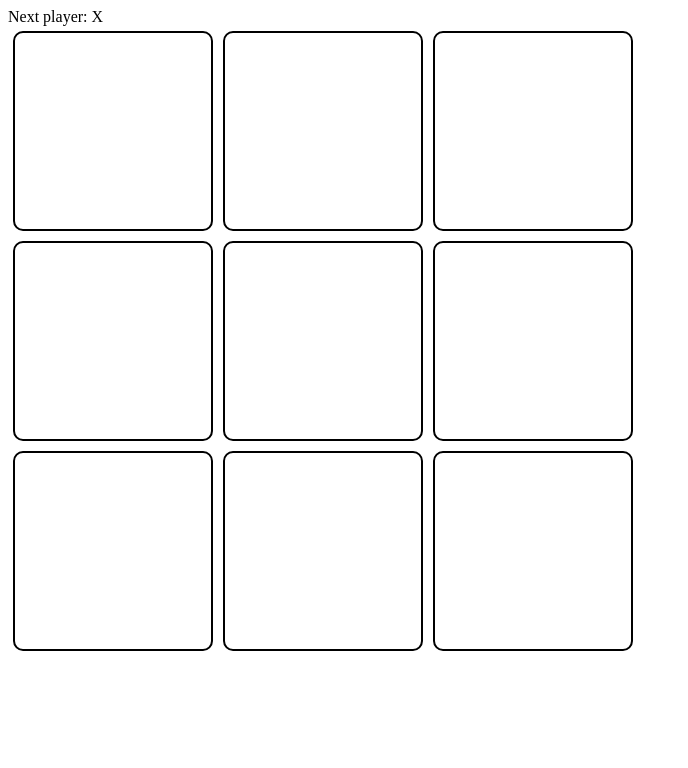
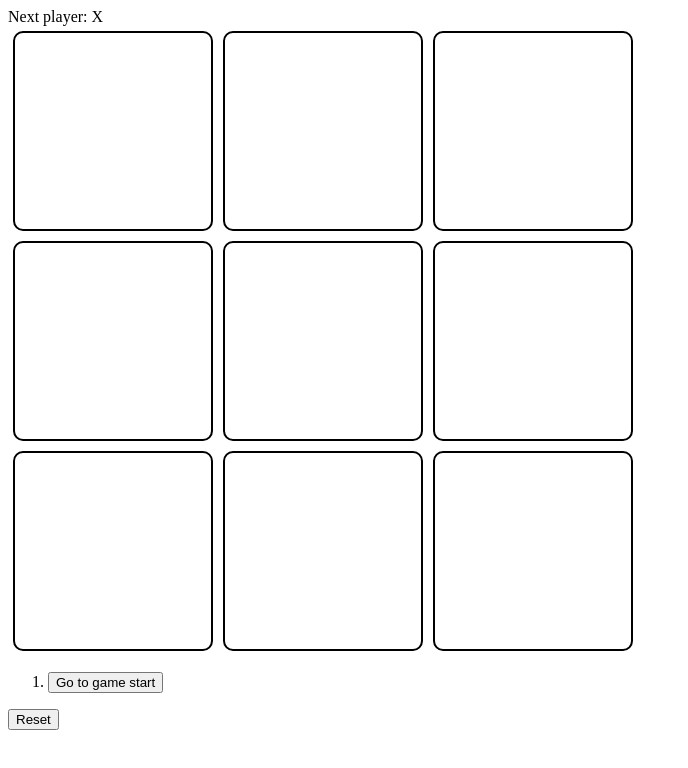
Before and after one commit to gaurav1954/Tic-Tac-Toe, a React (Vite) app: page / in a window 1280 px wide. Shown: the top 768 px of the page, without its empty margins (0-688 px from the left). Built offline with nearby package versions, Linux system fonts and the light colour scheme.

Commit message:
full backend done

```diff
--- a/src/App.jsx
+++ b/src/App.jsx
@@ -1,9 +1,9 @@
 
 import './App.css'
-import Box from './Box'
+import Game from './Game'
 function App() {
   return (
-    <Box />
+    <Game />
   )
 }
 
--- a/src/Box.jsx
+++ b/src/Box.jsx
@@ -1,27 +1,27 @@
 import { useCallback, useState } from "react"
 import Row from "./Row"
-export default function Box() {
-    const [values, setValues] = useState(new Array(9).fill(null))
-    const [nextIsX, setNextIsX] = useState(true)
+export default function Box({ values, nextIsX, onPlay }) {
     const winner = check(values)
+    let draw = 0;
+    const n = values.filter((v) => v == null)
+    if (n.length === 0)
+        draw = 1;
     let status;
     if (winner)
         status = `WINNER is ${!nextIsX ? "X" : "O"}`
+    else if (draw)
+        status = `Drawwwww`
     else
         status = "Next player: " + (nextIsX ? "X" : "O");
     const handleClick = (i) => {
         if (values[i] || check(values))
             return;
-        setValues((oldvalues) => oldvalues.map((m, indx) => {
-            if (indx == i) {
-                if (nextIsX)
-                    return "X"
-                else
-                    return "O"
-            }
-            return oldvalues[indx]
-        }))
-        setNextIsX(!nextIsX)
+        let nextValues = [...values]
+        if (nextIsX)
+            nextValues[i] = "X"
+        else
+            nextValues[i] = "O"
+        onPlay(nextValues)
     }
     return (
         <div className="Box">
--- /dev/null
+++ b/src/Game.jsx
@@ -0,0 +1,53 @@
+import Box from "./Box";
+import { useState } from "react";
+
+export default function Game() {
+    const [history, setHistory] = useState([new Array(9).fill(null)]);
+    const [nextIsX, setNextIsX] = useState(true);
+    const [current, setCurrent] = useState(0)
+    const v = history[current];
+
+    const handlePlay = (newSquares) => {
+        const nextHistory = [...history.slice(0, current + 1), newSquares]
+        setHistory(nextHistory);
+        setCurrent(nextHistory.length - 1)
+        setNextIsX(!nextIsX);
+    };
+    const jumpTo = (i) => {
+        setCurrent(i)
+        setNextIsX(i % 2 === 0)
+    }
+    const moves = history.map((squares, move) => {
+        let description;
+        if (move > 0) {
+            description = 'Go to move #' + move;
+        } else {
+            description = 'Go to game start';
+        }
+        return (
+            <li key={move}>
+                <button onClick={() => jumpTo(move)}>{description}</button>
+            </li>
+        );
+    });
+    const rst = () => {
+        setNextIsX(1);
+        setHistory([new Array(9).fill(null)])
+        setCurrent(0)
+    }
+    return (<>
+        <div className="game-board">
+            <Box values={v} nextIsX={nextIsX} onPlay={handlePlay} />
+        </div>
+        <div className="game-info">
+            <ol>
+                {moves}
+            </ol>
+        </div>
+        <div className="reset">
+            <button className="rst" onClick={rst}>Reset</button>
+        </div>
+    </>
+    );
+
+}
```
